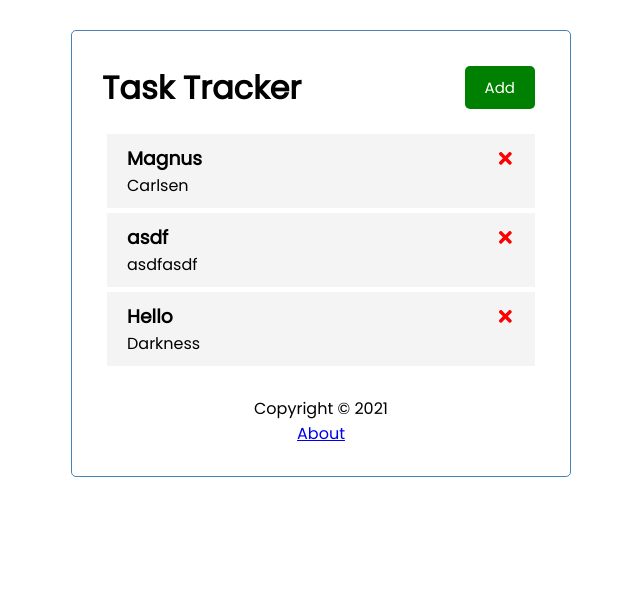
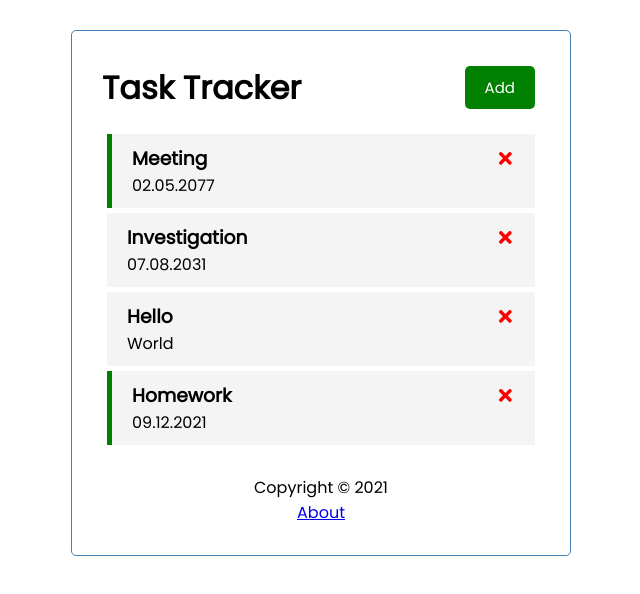
Before and after one commit to Manuel-Schmid/React-TaskTracker, a React (Create React App) app: page / in a window 1280 px wide. Shown: the top 594 px of the page, without its empty margins (319-959 px from the left). Built offline with nearby package versions, Linux system fonts and the light colour scheme; data requests are answered from the project's data file.

Commit message:
small fixes

```diff
--- a/db.json
+++ b/db.json
@@ -1,22 +1,28 @@
 {
   "tasks": [
     {
-      "text": "Magnus",
-      "day": "Carlsen",
-      "reminder": false,
-      "id": 4
+      "text": "Meeting",
+      "day": "02.05.2077",
+      "reminder": true,
+      "id": 7
     },
     {
-      "text": "asdf",
-      "day": "asdfasdf",
+      "text": "Investigation",
+      "day": "07.08.2031",
       "reminder": false,
-      "id": 5
+      "id": 8
     },
     {
       "text": "Hello",
-      "day": "Darkness",
+      "day": "World",
       "reminder": false,
-      "id": 6
+      "id": 9
+    },
+    {
+      "text": "Homework",
+      "day": "09.12.2021",
+      "reminder": true,
+      "id": 10
     }
   ]
 }
--- a/src/App.js
+++ b/src/App.js
@@ -1,5 +1,5 @@
-import { useState, useEffect } from "react"; // hooks
-import { BrowserRouter as Router, Route } from 'react-router-dom'
+import {useEffect, useState} from "react"; // hooks
+import {BrowserRouter as Router, Route} from 'react-router-dom'
 import Header from "./components/Header";
 import Tasks from "./components/Tasks";
 import AddTask from "./components/AddTask";
@@ -13,10 +13,9 @@ import About from "./components/About";
 
 const App = () => {
     const [showAddTask, setShowAddTask] = useState(false)
-    const [tasks, setTasks] = useState([ // initial state, change would be made with 'setTasks()'
+    const [tasks, setTasks] = useState([]) // initial state, change would be made with 'setTasks()'
 
-    ])
-    useEffect(() => {
+    useEffect(() => { // is run instantly when the site is loaded
         const getTasks = async () => {
             const tasksFromServer = await fetchTasks()
             setTasks(tasksFromServer)
@@ -35,9 +34,7 @@ const App = () => {
 
     const fetchTask = async (id) => {
         const res = await fetch(`http://localhost:5000/tasks/${id}`)
-        const data = await res.json()
-
-        return data
+        return await res.json()
     }
 
     // Add Task
```
